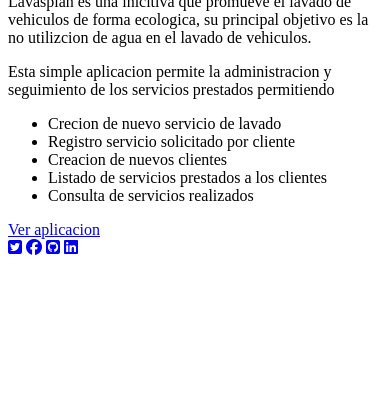
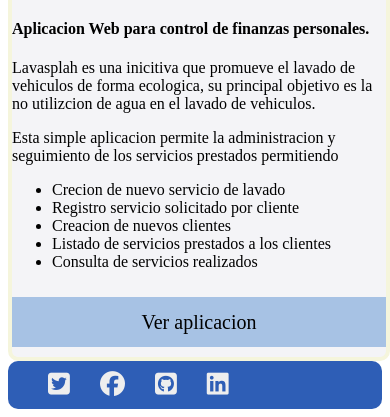
Before and after one commit to Redoxfox/mysite, a Flask app: template app/templates/index.html in a window 390 px wide. Shown: the part 2980-3397 px from the top of the page. Before the commit the page ends 3235 px from the top, so only its background shows below. Run offline with Flask 2, Linux system fonts and the light colour scheme; the template is opened without the code that fills it, so the values that code supplies are empty; parts of the project's set-up code (start-up, migrations or seed data) failed here and were passed over; some libraries are stand-ins or nearby versions.

Commit message:
Maquetacion y estilos>>>Diseño adaptable a movil  V. estable

```diff
--- a/app/static/css/base.css
+++ b/app/static/css/base.css
@@ -1,6 +1,6 @@
 
 
-@media(min-width:500px){
+@media(min-width:850px){
     html, body {
       background-color: whitesmoke;
       margin: 10px;
@@ -251,7 +251,7 @@
     }
 
     .img-project{
-        border: 4px solid rgb(185, 185, 41);
+        border: 4px solid rgb(43, 43, 7);
         border-radius: 20px;
     }
 
@@ -341,7 +341,7 @@
     }
 
     /*Moviles*/
-    @media(max-width:500px){
+    @media(max-width:850px){
 
         .container .nombre
         {
@@ -393,6 +393,10 @@
              border-radius: 10px;
         }
 
+    #sobre-my{
+        background:rgb(248, 245, 248);
+    }
+
     .container .menu-principal
     {
         background: rgb(245, 239, 239);
@@ -403,7 +407,6 @@
     {
         background: rgb(245, 239, 239);
         grid-column: 1/5;
-
     }
 
 
@@ -411,7 +414,7 @@
     {
        padding: 0%;
        list-style: none;
-       background:blue;
+       background:rgb(39, 123, 226);;
        font-family: Verdana, Geneva, sans-serif;
        -webkit-font-smoothing: antialiased;
        -moz-osx-font-smoothing: grayscale;
@@ -432,7 +435,7 @@
     .option-menu li {
         flex-grow:1;
         text-align:left;
-        border-bottom: 5px solid yellowgreen;
+        border-bottom: 0.5px solid rgb(48, 6, 13);
     }
     .option-menu li:first-child{
         border-top: 2px solid red;
@@ -443,5 +446,85 @@
     color: white;
     }
 
+    .items-proyectos{
+        /*Posicionamiento flexbox componente padre*/
+        display: flex;
+        flex-direction:column;
+        align-items: center;
+    }
+
+    .container .titulo-proyectos
+    {
+        grid-column: 1/5;
+        font-size: 21px;
+        height: 50px;
+        font-weight: bold;
+        margin-bottom: 50px;
 
     }
+
+
+    .titulo-proyectos hr{
+        border: 0;
+        height: 12px;
+        box-shadow: inset 0 12px 12px -12px orange;
+
+    }
+
+    .project-show{
+        background: rgb(167, 194, 228);
+        width: 100%;
+        height: 50px;
+        margin:0px auto;
+        /*Centrar verticalmente elemento inline (a)*/
+        line-height: 50px;
+        display: block;
+        margin: 10px;
+        /*Centrar horizontalmente elemento inline (a)*/
+        text-align: center;
+    }
+
+    .project-show a{
+        text-decoration: none;
+        color: black;
+        font-size: 20px;
+    }
+
+    .project-show:hover{
+
+        background: yellowgreen;
+    }
+
+    .items-proyectos{
+        /*Distribucion de espacio de forma uniforme hijos elemento padre (.show-project)*/
+        width: 100%;
+        background:rgba(241, 241, 245, 0.753);
+        border: 4px solid beige;
+        border-radius: 10px;
+        /*Posicionamiento flexbox componente padre*/
+        align-items: center;
+    }
+
+    .project-show a:hover{
+        text-decoration: none;
+        color:white;
+        font-size: 35px;
+    }
+
+    .footer .sociales{
+        padding: 10px;
+        background: rgb(46, 94, 182);
+        display: flex;
+        flex-direction: row;
+        justify-content: left;
+        flex-wrap: wrap;
+        border-radius: 10px;
+    }
+
+    .footer .sociales a{
+        font-size: 25px;
+        color: #eee;
+        margin-left: 30px;
+    }
+
+}
--- a/app/static/js/sobre-my.js
+++ b/app/static/js/sobre-my.js
@@ -1,5 +1,6 @@
 var sobre_my = document.getElementById('sobre-my');
 var titulo_items = document.getElementById('titulo-items');
+var farte = document.getElementById('farte');
 var r = 0;
 var g = 0;
 var b = 0;
@@ -13,8 +14,10 @@ sobre_my.addEventListener('mouseout', function(e) {
     r = getRandomArbitrary(0, 256)
     g = getRandomArbitrary(0, 256)
     b = getRandomArbitrary(0, 256)
-    color = "rgb("+ r + ","+ g + ","+ b +")"
+    /*color = "rgb("+ r + ","+ g + ","+ b +")"*/
+    color = "rgb("+ 196 + ","+ 235 + ","+ 235 +")"
     sobre_my.style.background = color;
-    colort = "rgb("+ b + ","+ g + ","+ r +")"
+    /*colort = "rgb("+ b + ","+ g + ","+ r +")";*/
+    colort = "rgb("+ 212 + ","+ 223 + ","+ 240 +")";
     titulo_items.style.background = colort;
 })
--- a/app/templates/index.html
+++ b/app/templates/index.html
@@ -53,6 +53,9 @@
             en proyectos en lenguajes de programacion como PHP, Python, Javascript, C#, Java, Fortran, Matlab, Tcl/tk, VBA/Excel y SO Linux; Enfocado principalmente
             a desarrollar aplicaciones web principalmente en el micro-framework Flask escrito en python y hace unos meses en el stack MERN de Javascript.
         </p>
+        <div id="farte">
+
+        </div>
 </div>
 
 <div class="imagen-perfil">
@@ -151,7 +154,6 @@
     </div>
 </footer>
 
-<script src="{{ url_for('static', filename='js/sobre-my.js') }}"></script>
 <script src="https://kit.fontawesome.com/b6bfe8df39.js" crossorigin="anonymous"></script>
 </body>
 </html>
```
